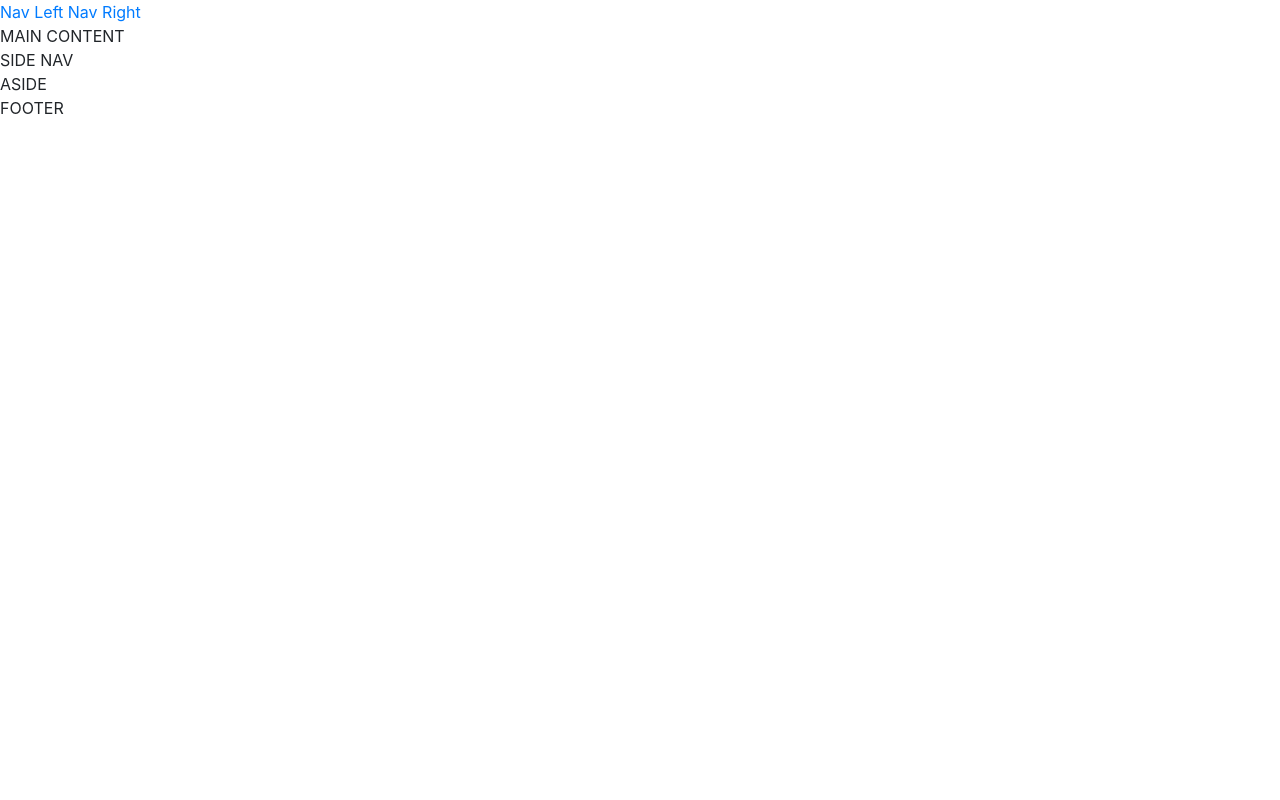
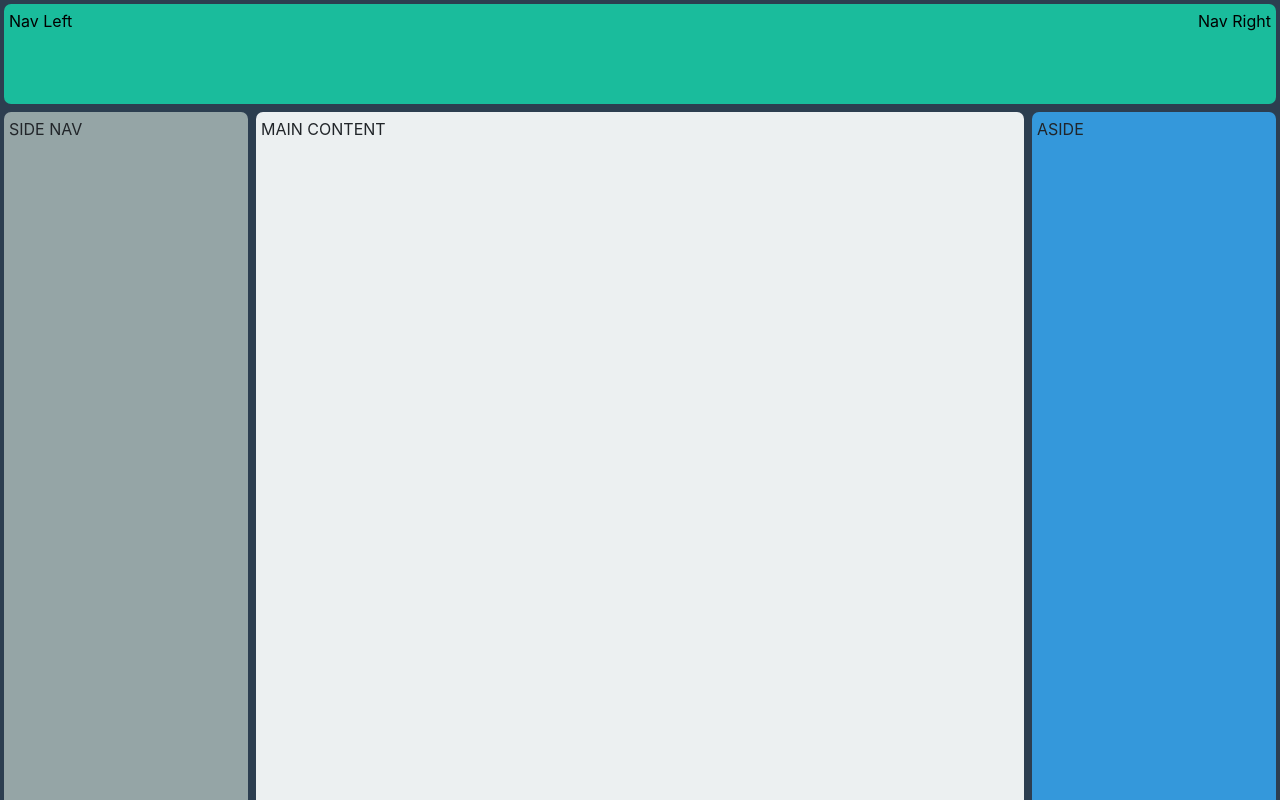
Before and after one commit to GlibKostsov/flex-hollygrail, a plain HTML site: page index.html in a window 1280 px wide. Shown: the top 800 px of the page. Drawn offline with nearby package versions, Linux system fonts and the light colour scheme.

Commit message:
final version

```diff
--- a/app.css
+++ b/app.css
@@ -0,0 +1,60 @@
+body{
+    display:flex;
+    flex-direction:column;
+    margin:0;
+    min-height: 100vh;
+    background: #2c3e50;
+}
+header{
+    display:flex;
+    justify-content: space-between;
+}
+
+main > *, header, footer {
+    margin: 4px;
+    padding: 5px;
+    border-radius: 7px;
+}
+
+
+
+main{
+    display:flex;
+    flex: 1 0 800px;
+
+}
+article{
+    flex: 4 0 60%;
+    background:#ecf0f1;
+
+}
+
+nav{
+    flex: 1 1 20%;
+    background: #95a5a6;
+    order:-1;
+}
+aside{
+    flex: 1 1 20%;
+    background: #3498db;
+}
+
+header, footer {
+    background: #1abc9c;
+    flex-basis: 100px;
+}
+
+a{
+    text-decoration: none;
+    color:black;
+}
+
+@media all and (max-width: 640px){
+    main {
+        flex-direction: column;
+        flex-grow:1;
+    }
+    nav{
+        order:0;
+    }
+}
```
Also changed, not shown: index.html (+1 -1 lines).
